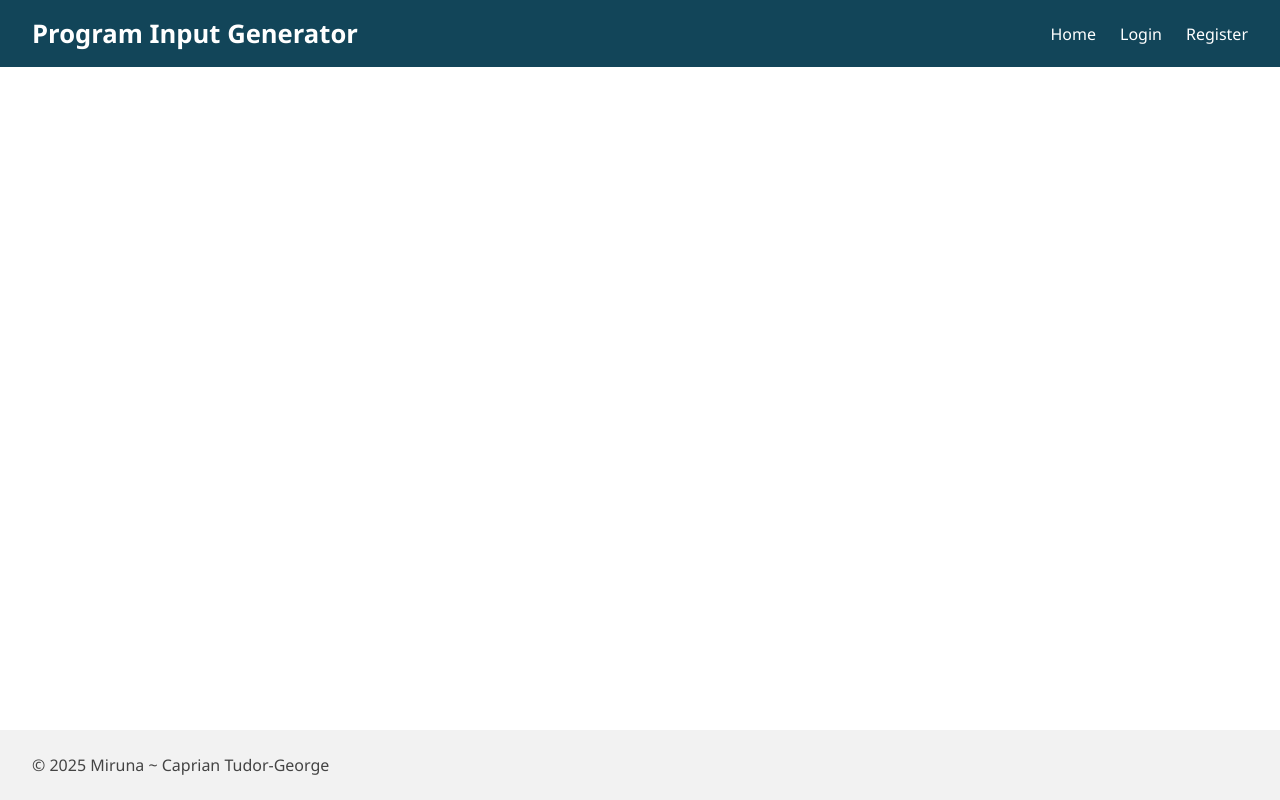
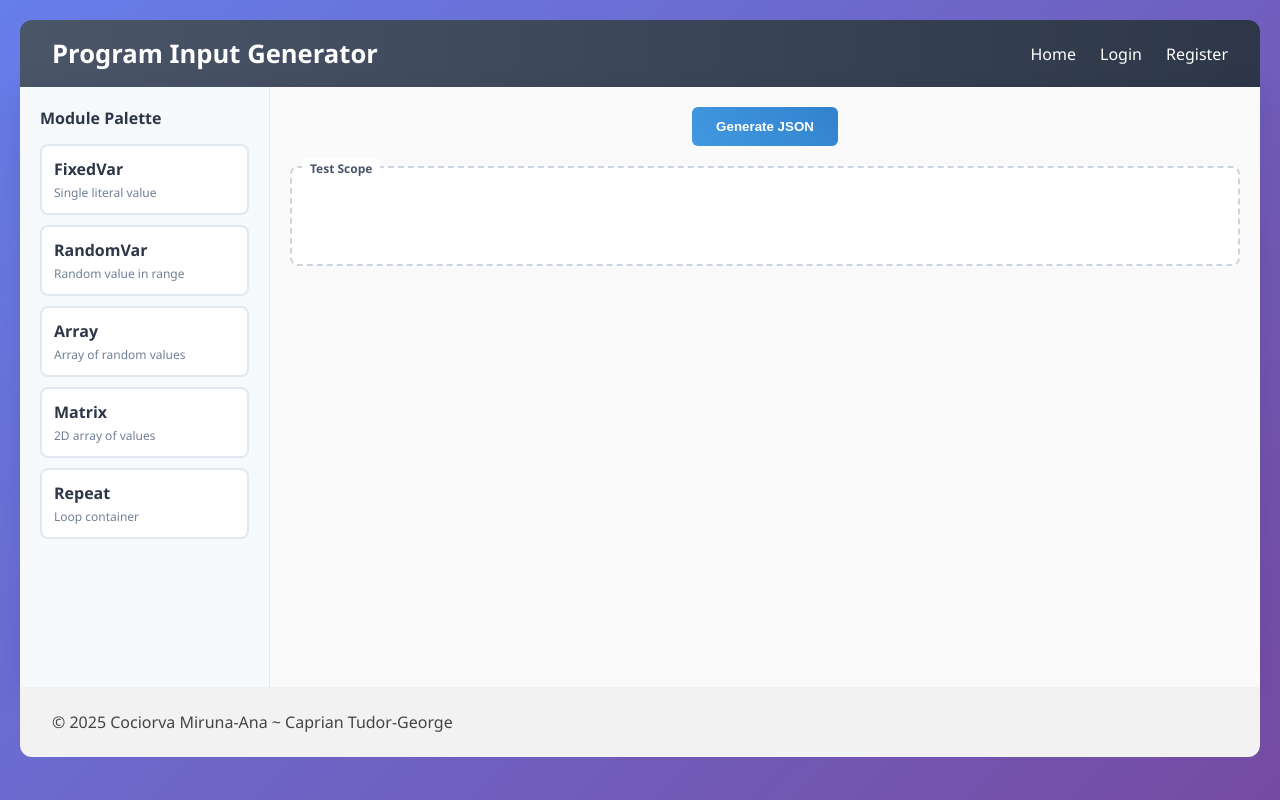
Before and after one commit to tudordudu04/ProgramInputGenerator, a PHP site: page / in a window 1280 px wide. Run offline with PHP 8.4, Linux system fonts and the light colour scheme.

Commit message:
separated the js and css from the index page

```diff
--- a/Modular-design.html
+++ b/Modular-design.html
@@ -714,4 +714,3 @@
         document.getElementById('root-scope').innerHTML += '<div class="drop-placeholder"></div>';
     </script>
 </body>
-</html>
--- a/css/header-footer.css
+++ b/css/header-footer.css
@@ -1,41 +1,52 @@
 *,
 *::after,
-*::before{
+*::before {
     box-sizing: border-box;
     margin: 0;
     padding: 0;
 }
 
-html,
-body{
-    height: 100%;
+body {
+    font-family: 'Segoe UI', Tahoma, Geneva, Verdana, sans-serif;
+    background: linear-gradient(135deg, #667eea 0%, #764ba2 100%);
+    min-height: 100vh;
+    padding: 20px;
 }
-body{
-    display: flex;
-    flex-direction: column;
+
+.margin{
+    margin: 0 2rem;
+}
+
+.container {
+    max-width: 100%;
+    margin: 0 auto;
+    background: white;
+    box-shadow: 0 8px 32px rgba(0,0,0,0.1);
+    overflow: hidden;
 }
 
 .site-header {
-    background: #124559;
+    background: linear-gradient(90deg, #4a5568, #2d3748);
     color: #fff;
     padding: 1em 0;
+    border-radius: 12px 12px 0 0;
 }
-.site-header .container,
-.site-footer .container {
+
+.site-header .margin,
+.site-footer .margin {
     display: flex;
     align-items: center;
     justify-content: space-between;
     font-family: 'Segoe UI', Arial, sans-serif;
 }
-.container{
-    margin: 0 2rem;
-}
+
 .site-header .logo {
     font-size: 1.6em;
     font-weight: bold;
     color: #fff;
     text-decoration: none;
 }
+
 .site-header nav ul {
     list-style: none;
     padding: 0;
@@ -43,23 +54,21 @@ body{
     display: flex;
     gap: 1.5em;
 }
+
 .site-header nav a {
     color: #fff;
     text-decoration: none;
     font-weight: 500;
 }
+
 .site-header nav a:hover {
     color: #80d0c7;
 }
+
 .site-footer {
     background: #f2f2f2;
     color: #444;
     padding: 1.5em 0;
     text-align: center;
+    border-radius: 0 0  12px 12px;
 }
-.site-main {
-    flex: 1;
-    display: flex;
-    align-items: center;
-    justify-content: center;
-}
--- /dev/null
+++ b/css/index.css
@@ -0,0 +1,253 @@
+
+.main {
+    display: flex;
+    min-height: 600px;
+}
+
+.palette {
+    width: 250px;
+    background: #f7fafc;
+    border-right: 1px solid #e2e8f0;
+    padding: 20px;
+}
+
+.palette h3 {
+    color: #2d3748;
+    margin-bottom: 15px;
+    font-size: 16px;
+}
+
+.palette-item {
+    background: white;
+    border: 2px solid #e2e8f0;
+    border-radius: 8px;
+    padding: 12px;
+    margin-bottom: 10px;
+    cursor: grab;
+    transition: all 0.2s ease;
+    user-select: none;
+}
+
+.palette-item:hover {
+    border-color: #4299e1;
+    transform: translateY(-2px);
+    box-shadow: 0 4px 12px rgba(66, 153, 225, 0.15);
+}
+
+.palette-item:active {
+    cursor: grabbing;
+}
+
+.palette-item .type {
+    font-weight: 600;
+    color: #2d3748;
+    margin-bottom: 4px;
+}
+
+.palette-item .desc {
+    font-size: 12px;
+    color: #718096;
+}
+
+.workspace {
+    flex: 1;
+    padding: 20px;
+    background: #fafafa;
+}
+
+.controls {
+    margin-bottom: 20px;
+    text-align: center;
+}
+
+.btn {
+    background: linear-gradient(45deg, #4299e1, #3182ce);
+    color: white;
+    border: none;
+    padding: 12px 24px;
+    border-radius: 6px;
+    cursor: pointer;
+    font-weight: 600;
+    transition: all 0.2s ease;
+}
+
+.btn:hover {
+    transform: translateY(-1px);
+    box-shadow: 0 4px 12px rgba(66, 153, 225, 0.3);
+}
+
+.scope {
+    background: white;
+    border: 2px dashed #cbd5e0;
+    border-radius: 8px;
+    min-height: 100px;
+    padding: 15px;
+    margin-bottom: 15px;
+    position: relative;
+}
+
+.scope.drag-over {
+    border-color: #4299e1;
+    background: #ebf8ff;
+}
+
+.scope-label {
+    position: absolute;
+    top: -10px;
+    left: 10px;
+    background: white;
+    padding: 2px 8px;
+    font-size: 12px;
+    font-weight: 600;
+    color: #4a5568;
+    border-radius: 4px;
+}
+
+.module-card {
+    background: white;
+    border: 1px solid #e2e8f0;
+    border-radius: 8px;
+    padding: 15px;
+    margin-bottom: 8px;
+    cursor: grab;
+    transition: all 0.2s ease;
+    position: relative;
+}
+
+.module-card:hover {
+    box-shadow: 0 4px 12px rgba(0,0,0,0.1);
+    transform: translateY(-1px);
+}
+
+.module-card.dragging {
+    opacity: 0.5;
+    cursor: grabbing;
+}
+
+.module-header {
+    display: flex;
+    align-items: center;
+    justify-content: space-between;
+    margin-bottom: 10px;
+}
+
+.module-type {
+    font-weight: 600;
+    color: #2d3748;
+    background: #edf2f7;
+    padding: 4px 8px;
+    border-radius: 4px;
+    font-size: 12px;
+}
+
+.module-actions {
+    display: flex;
+    gap: 5px;
+}
+
+.delete-btn {
+    background: #fed7d7;
+    color: #c53030;
+    border: none;
+    width: 24px;
+    height: 24px;
+    border-radius: 50%;
+    cursor: pointer;
+    font-size: 14px;
+    display: flex;
+    align-items: center;
+    justify-content: center;
+}
+
+.delete-btn:hover {
+    background: #feb2b2;
+}
+
+.module-params {
+    display: flex;
+    flex-wrap: wrap;
+    gap: 10px;
+    align-items: center;
+}
+
+.param-group {
+    display: flex;
+    align-items: center;
+    gap: 5px;
+}
+
+.param-label {
+    font-size: 12px;
+    color: #4a5568;
+    font-weight: 500;
+}
+
+.param-input {
+    border: 1px solid #e2e8f0;
+    border-radius: 4px;
+    padding: 4px 8px;
+    font-size: 12px;
+    width: 60px;
+}
+
+.param-input.wide {
+    width: 120px;
+}
+
+.toggle {
+    display: flex;
+    align-items: center;
+    gap: 5px;
+    font-size: 12px;
+}
+
+.toggle input[type="checkbox"] {
+    width: 14px;
+    height: 14px;
+}
+
+.repeat-scope {
+    margin-top: 10px;
+    border: 1px dashed #a0aec0;
+    border-radius: 6px;
+    min-height: 60px;
+    padding: 10px;
+    background: #f7fafc;
+}
+
+.drop-placeholder {
+    height: 0;
+    background: #4299e1;
+    border-radius: 2px;
+    opacity: 0;
+    transition: all 0.2s ease;
+    overflow: hidden;
+}
+
+.drop-placeholder.active {
+    height: 4px;
+    margin: 8px 0;
+    opacity: 1;
+}
+
+.json-output {
+    background: #2d3748;
+    color: #e2e8f0;
+    padding: 20px;
+    margin-top: 20px;
+    border-radius: 8px;
+    font-family: 'Courier New', monospace;
+    font-size: 12px;
+    white-space: pre-wrap;
+    max-height: 300px;
+    overflow-y: auto;
+    display: none;
+}
+
+.separator-select {
+    border: 1px solid #e2e8f0;
+    border-radius: 4px;
+    padding: 2px 6px;
+    font-size: 12px;
+    background: white;
+}
--- a/css/styles.css
+++ b/css/styles.css
@@ -3,7 +3,7 @@ body.flexbody {
     display: flex;
     align-items: center;
     justify-content: center;
-    background-color: #fafbfc;
+    background: linear-gradient(135deg, #667eea 0%, #764ba2 100%);
     font-family: 'Segoe UI', Arial, sans-serif;
     margin: 0;
 }
--- a/includes/footer.php
+++ b/includes/footer.php
@@ -1,10 +1,8 @@
-</main>
 <footer class="site-footer">
-    <div class="container">
+    <div class="margin">
 
-        <p>&copy; <?php echo date('Y'); ?> Miruna ~ Caprian Tudor-George</p>
+        <p>&copy; <?php echo date('Y'); ?> Cociorva Miruna-Ana  ~ Caprian Tudor-George</p>
 
     </div>
 </footer>
 </body>
-</html>
--- a/includes/header.php
+++ b/includes/header.php
@@ -1,6 +1,3 @@
-<?php
-    session_start();
-?>
 <!DOCTYPE html>
 <html lang="en">
 <head>
@@ -8,10 +5,12 @@
     <title><?php echo $title ?? 'PIG'; ?></title>
     <meta name="viewport" content="width=device-width, initial-scale=1.0">
     <link rel="stylesheet" href="css/header-footer.css">
+    <?php if (!empty($scriptSource)) echo $scriptSource; ?>
+    <?php if (!empty($additionalCss)) echo $additionalCss; ?>
 </head>
 <body>
 <header class="site-header">
-    <div class="container">
+    <div class="margin">
         <a href="<?php echo $_SERVER['PHP_SELF'];?>" class="logo">Program Input Generator</a>
         <nav>
             <ul>
@@ -27,4 +26,3 @@
         </nav>
     </div>
 </header>
-<main class="site-main">
--- a/index.php
+++ b/index.php
@@ -1,5 +1,54 @@
 <?php
+    $scriptSource = '<script src="js/pig.js"></script>';
+    $additionalCss = '<link rel="alternative stylesheet" href="css/index.css">';
     include 'includes/header.php';
+?>
+
+<div class="container">
+        <div class="main">
+            <div class="palette">
+                <h3>Module Palette</h3>
+
+                <div class="palette-item" draggable="true" data-type="FixedVar">
+                    <div class="type">FixedVar</div>
+                    <div class="desc">Single literal value</div>
+                </div>
+
+                <div class="palette-item" draggable="true" data-type="RandomVar">
+                    <div class="type">RandomVar</div>
+                    <div class="desc">Random value in range</div>
+                </div>
+
+                <div class="palette-item" draggable="true" data-type="Array">
+                    <div class="type">Array</div>
+                    <div class="desc">Array of random values</div>
+                </div>
+
+                <div class="palette-item" draggable="true" data-type="Matrix">
+                    <div class="type">Matrix</div>
+                    <div class="desc">2D array of values</div>
+                </div>
+
+                <div class="palette-item" draggable="true" data-type="Repeat">
+                    <div class="type">Repeat</div>
+                    <div class="desc">Loop container</div>
+                </div>
+            </div>
+
+            <div class="workspace">
+                <div class="controls">
+                    <button class="btn" onclick="generateJSON()">Generate JSON</button>
+                </div>
+
+                <div class="scope" id="root-scope" data-scope="root">
+                    <div class="scope-label">Test Scope</div>
+                    <div class="drop-placeholder"></div>
+                </div>
+
+                <div class="json-output" id="json-output"></div>
+            </div>
+        </div>
+</div>
+<?php
     include 'includes/footer.php';
-
 ?>
```
Also changed, not shown: js/pig.js (added, +361 -0 lines).
